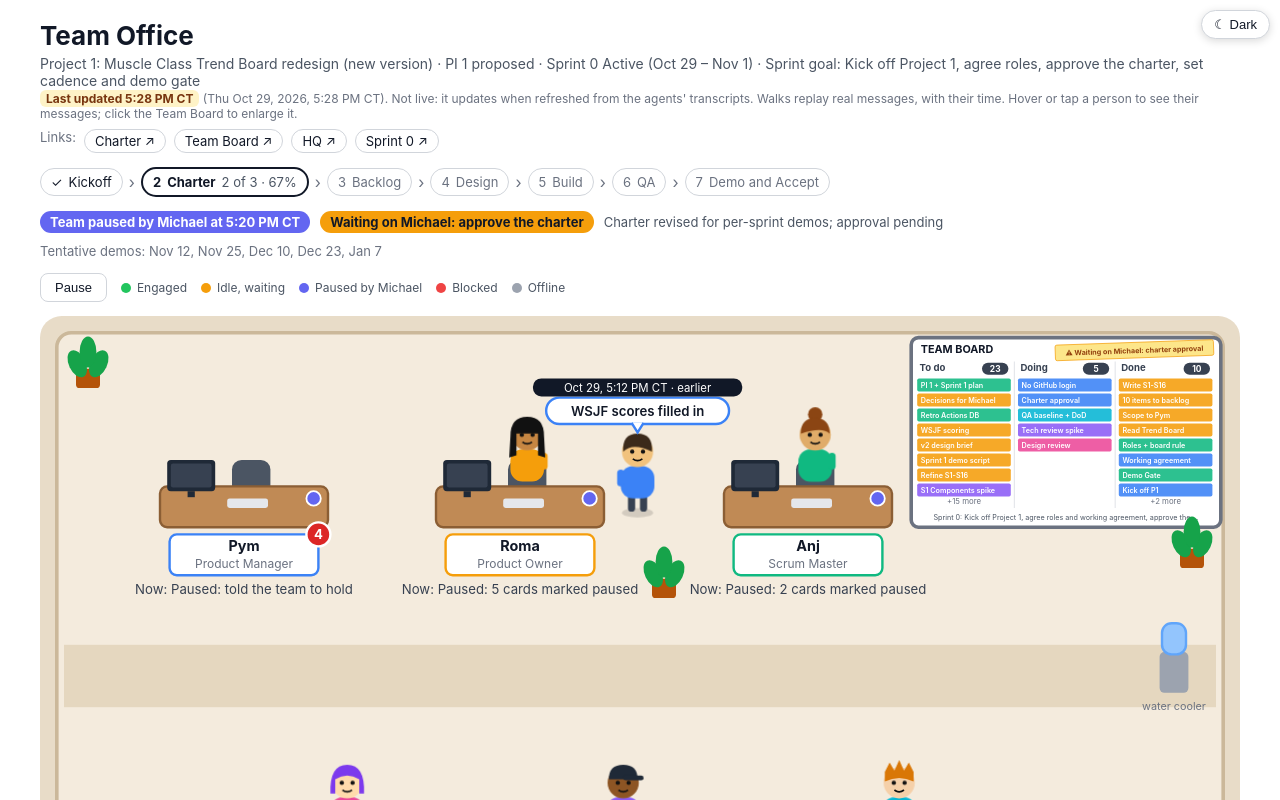
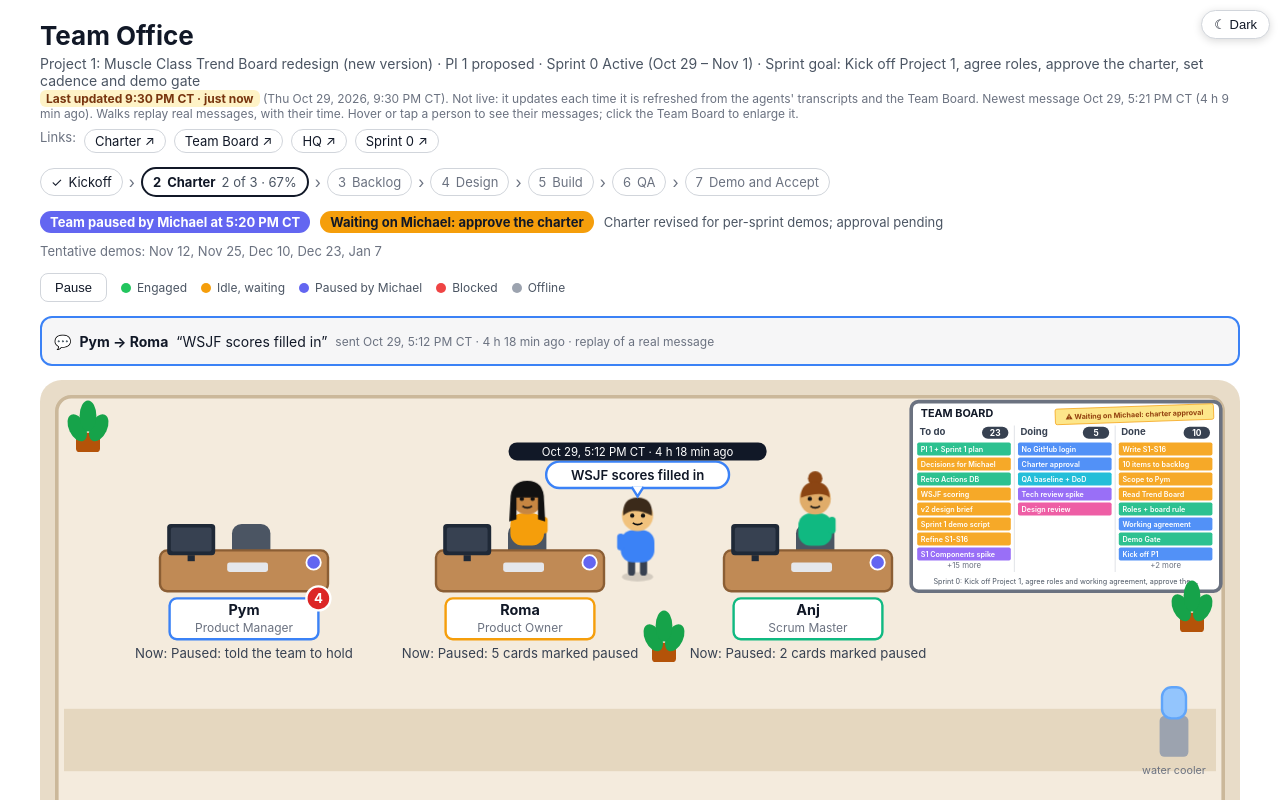
Before and after one commit to Ultra-Madness/team-office, a React (Vite) app: page / in a window 1280 px wide. Shown: the top 800 px of the page. Built offline with nearby package versions, Linux system fonts and the light colour scheme.

Commit message:
Walk note during whole walk, relative Last updated age, 30 s refetch, 9:30 PM CT refresh, REFRESH recipe

```diff
--- a/public/data.json
+++ b/public/data.json
@@ -11,7 +11,7 @@
     "waitingOnMichael": true
   },
   "BOARD": {
-    "asOf": "Thu Oct 29, 2026, 5:28 PM CT",
+    "asOf": "Thu Oct 29, 2026, 9:30 PM CT",
     "sprintGoal": "Sprint 0: Kick off Project 1, agree roles and working agreement, approve the charter, set cadence and demo gate",
     "waitingOnMichael": "Waiting on Michael: charter approval",
     "cards": [
@@ -284,8 +284,9 @@
     ]
   },
   "OFFICE": {
-    "asOf": "Thu Oct 29, 2026, 5:28 PM CT",
-    "updated": "5:28 PM CT",
+    "asOf": "Thu Oct 29, 2026, 9:30 PM CT",
+    "updated": "9:30 PM CT",
+    "asOfIso": "2026-10-29T21:30:00-05:00",
     "links": [
       {
         "label": "Charter",
@@ -869,7 +870,7 @@
       "topic": "Paused, 2 cards marked (not yet opened)"
     }
   ],
-  "lastUpdated": "Thu Oct 29, 2026, 5:28 PM CT",
+  "lastUpdated": "Thu Oct 29, 2026, 9:30 PM CT",
   "links": [
     {
       "label": "Charter",
--- a/src/main.tsx
+++ b/src/main.tsx
@@ -16,7 +16,7 @@ function Root() {
         .then((d) => { if (alive) { setErr(""); setData((old: any) => (old && JSON.stringify(old) === JSON.stringify(d) ? old : d)); } })
         .catch((e) => alive && setErr(String(e)));
     load();
-    const id = setInterval(load, 60000);
+    const id = setInterval(load, 30000);
     return () => { alive = false; clearInterval(id); };
   }, []);
   const App = useMemo(() => (data ? makeOffice(data) : null), [data]);
--- a/src/office.tsx
+++ b/src/office.tsx
@@ -30,6 +30,7 @@ function stamp(iso: string): string {
   return `${MON[+m[2] - 1]} ${+m[3]}, ${h % 12 || 12}:${m[5]} ${h < 12 ? "AM" : "PM"}`;
 }
 const ago = (iso: string, now: number): string => (now - Date.parse(iso) <= 5 * 60 * 1000 && now >= Date.parse(iso) - 60000 ? "just now" : "earlier");
+const rel = (iso: string, now: number): string => { const m = Math.round((now - Date.parse(iso)) / 60000); if (!isFinite(m)) return ""; if (m < 1) return "just now"; if (m < 60) return `${m} min ago`; const h = Math.floor(m / 60); return `${h} h ${m % 60} min ago`; };
 const newest = [...MESSAGES].sort((a, b) => Date.parse(b.time) - Date.parse(a.time));
 const mine = (k: string) => newest.filter((m) => m.from === k || m.to === k).slice(0, 6);
 // ===================================================
@@ -267,7 +268,7 @@ function App() {
       <div>
         <div style={{ fontSize: 26, fontWeight: 700 }}>Team Office</div>
         <div style={{ color: th.text.secondary, marginTop: 4, fontSize: 14 }}>{PROJECT.name} · {PROJECT.sprint} · Sprint goal: {PROJECT.sprintGoal || "not set yet"}</div>
-        <div style={{ color: th.text.tertiary, fontSize: 12, marginTop: 2 }}><span style={{ fontWeight: 700, color: "#78350F", background: "#FEF3C7", padding: "1px 6px", borderRadius: 6 }}>Last updated {OFFICE.updated}</span> ({OFFICE.asOf}). Not live: it updates when refreshed from the agents' transcripts. Walks replay real messages, with their time. Hover or tap a person to see their messages; click the Team Board to enlarge it.</div>
+        <div style={{ color: th.text.tertiary, fontSize: 12, marginTop: 2 }}><span style={{ fontWeight: 700, color: "#78350F", background: "#FEF3C7", padding: "1px 6px", borderRadius: 6 }}>Last updated {OFFICE.updated} · {rel(OFFICE.asOfIso, nowMs)}</span> ({OFFICE.asOf}). Not live: it updates each time it is refreshed from the agents' transcripts and the Team Board. Newest message {stamp(newest[0].time)} CT ({rel(newest[0].time, nowMs)}). Walks replay real messages, with their time. Hover or tap a person to see their messages; click the Team Board to enlarge it.</div>
         <div style={{ display: "flex", flexWrap: "wrap", gap: 8, marginTop: 8, fontSize: 13 }}>
           <span style={{ color: th.text.tertiary }}>Links:</span>
           {OFFICE.links.map((l) => <a key={l.url} href={l.url} target="_blank" rel="noopener noreferrer" style={{ padding: "3px 10px", borderRadius: 999, border: `1px solid ${th.border.default}`, color: th.text.primary, textDecoration: "none" }}>{l.label} ↗</a>)}
@@ -302,6 +303,9 @@ function App() {
             <span style={{ width: 10, height: 10, borderRadius: "50%", background: s.color, display: "inline-block" }} />{s.label}
           </span>
         ))}
+      </div>
+      <div className="of-note" style={{ display: "flex", alignItems: "center", gap: 8, flexWrap: "wrap", minHeight: 34, padding: "6px 12px", borderRadius: 12, border: `2px solid ${current ? (OFFICE.team.find((m) => m.key === current.from)?.color || th.border.default) : th.border.default}`, background: th.bg.subtle, fontSize: 14, color: th.text.primary }}>
+        {current ? (<><span>💬</span><b>{nameOf(current.from)} → {nameOf(current.to)}</b><span>“{current.topic}”</span><span style={{ color: th.text.tertiary, fontSize: 12 }}>sent {stamp(current.time)} CT · {rel(current.time, nowMs)} · replay of a real message</span></>) : <span style={{ color: th.text.tertiary }}>Between conversations: the next walk replays the next real message.</span>}
       </div>
       <div style={{ position: "relative" }} onMouseLeave={() => setHover("")}>
       <svg viewBox="0 0 1000 580" width="100%" className={playing ? undefined : "of-paused"} role="img" aria-label="Cartoon office with six team members at their desks" style={{ borderRadius: 18, display: "block" }}>
@@ -352,14 +356,14 @@ function App() {
         {OFFICE.team.map((m) => <Desk key={m.key} m={m} t={time} />)}
         {movingP.map((x) => <Person key={x.m.key} m={x.m} pose={x.pose} seated={false} t={time} />)}
         {seatedP.filter((x) => x.m.status === "blocked").map((x) => <Bubble key={x.m.key + "b"} x={x.pose.pt.x} y={x.pose.pt.y - 46} text="! Blocked" color="#EF4444" think={true} />)}
-        {movingP.filter((x) => x.pose.chatting && x.pose.ev).map((x) => {
+        {movingP.filter((x) => x.pose.ev && (x.pose.ev as Ev).kind === "talk").map((x) => {
           const ev = x.pose.ev as Ev;
           const turn = Math.floor(x.pose.chatT / 1.4) % 2;
           const tgt = seat(ev.to);
           return (
             <g key={x.m.key + "chat"}>
-              <Bubble x={x.pose.pt.x} y={x.pose.pt.y - 48} text={ev.topic} color={x.m.color} sub={`${stamp(ev.time)} CT · ${ago(ev.time, nowMs)}`} />
-              {turn === 1 && <Bubble x={tgt.x} y={tgt.y - 48} text="…" color={(OFFICE.team.find((m) => m.key === ev.to) as Member).color} />}
+              <Bubble x={x.pose.pt.x} y={x.pose.pt.y - 48} text={x.pose.chatting ? ev.topic : `${nameOf(ev.from)} → ${nameOf(ev.to)}`} color={x.m.color} sub={`${stamp(ev.time)} CT · ${rel(ev.time, nowMs)}`} />
+              {x.pose.chatting && turn === 1 && <Bubble x={tgt.x} y={tgt.y - 48} text="…" color={(OFFICE.team.find((m) => m.key === ev.to) as Member).color} />}
             </g>
           );
         })}
@@ -440,9 +444,6 @@ function App() {
         );
       })()}
       </div>
-      <div style={{ fontSize: 13, color: th.text.secondary, minHeight: 20 }}>
-        {current ? `Replaying (${ago(current.time, nowMs)}): ${who(current.from)} to ${who(current.to)}, "${current.topic}", ${stamp(current.time)} CT` : "Between conversations"}
-      </div>
       <div style={{ display: "flex", flexWrap: "wrap", gap: 12 }}>
         {OFFICE.team.map((m) => {
           const s = STATUS[m.status] ?? STATUS.offline;
```
Also changed, not shown: 1 other file (tests, documents, lock files or other folders).
